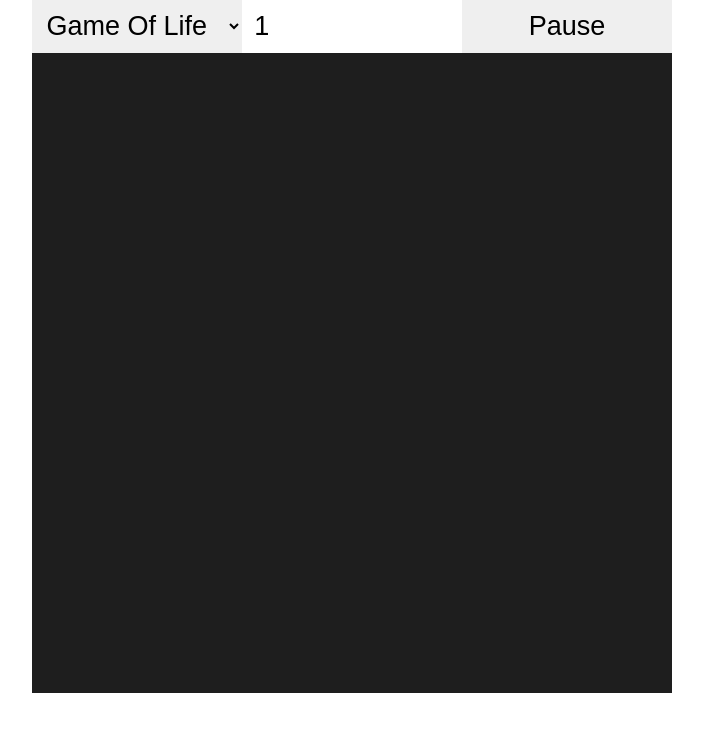
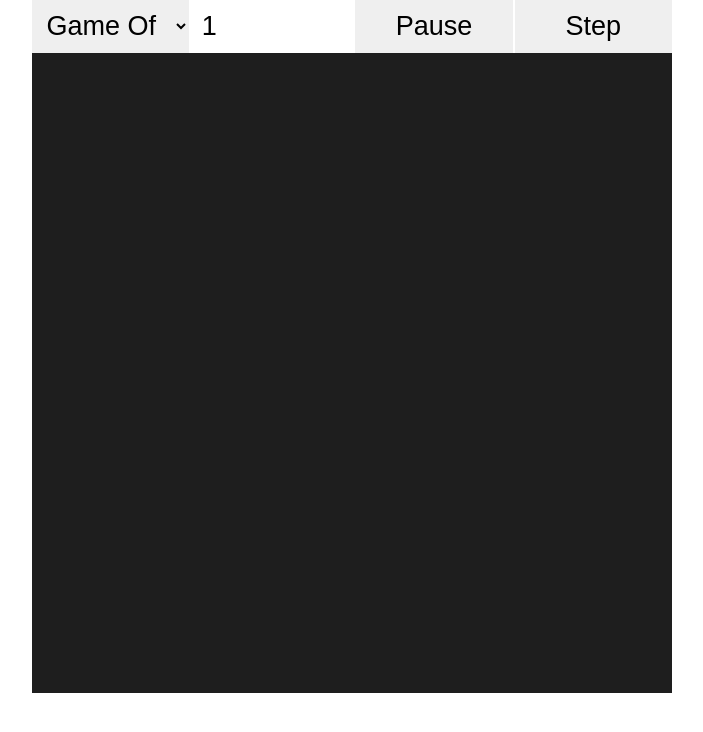
Before and after one commit to shoumodip/talos, a plain HTML site: page index.html in a window 1280 px wide. Both pictures are taken after a click on the button "Play". Shown: the whole page, without its empty margins (288-991 px from the left). Drawn offline with Linux system fonts and the light colour scheme.

Commit message:
Add button to step one iteration of the automaton

```diff
--- a/index.html
+++ b/index.html
@@ -9,6 +9,7 @@
             <select id="list"></select>
             <input id="colors" type="number" min="0" value="1" required>
             <button id="play">Play</button>
+            <button id="step">Step</button>
         </header>
 
         <canvas id="app" width="640" height="640"></canvas>
--- a/script.js
+++ b/script.js
@@ -135,10 +135,16 @@ window.onload = () => {
         }
     })
 
+    function step() {
+        [board, buffer] = update(board, buffer, automaton)
+        render(ctx, board, automaton.colors)
+    }
+
+    document.getElementById("step").addEventListener("click", step)
+
     setInterval(() => {
         if (playing) {
-            [board, buffer] = update(board, buffer, automaton)
-            render(ctx, board, automaton.colors)
+            step()
         }
     }, 50)
 
```
